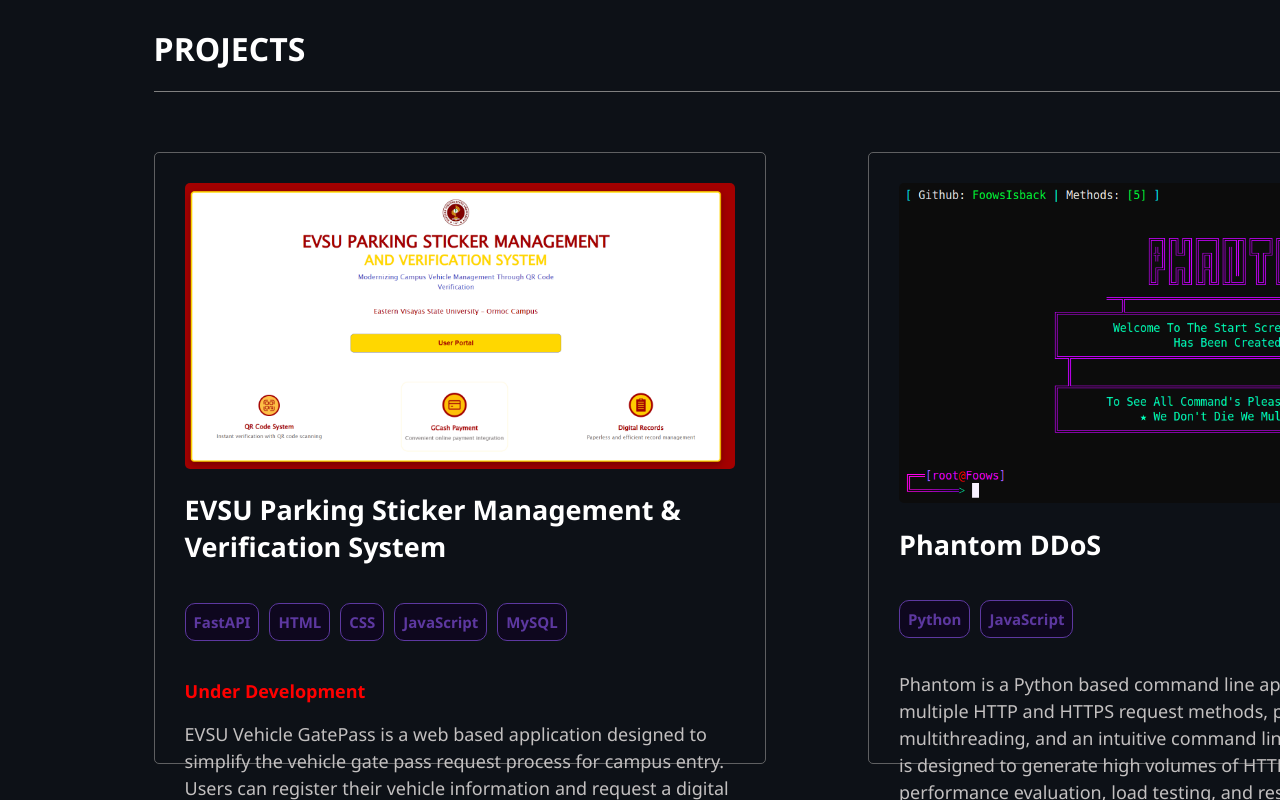
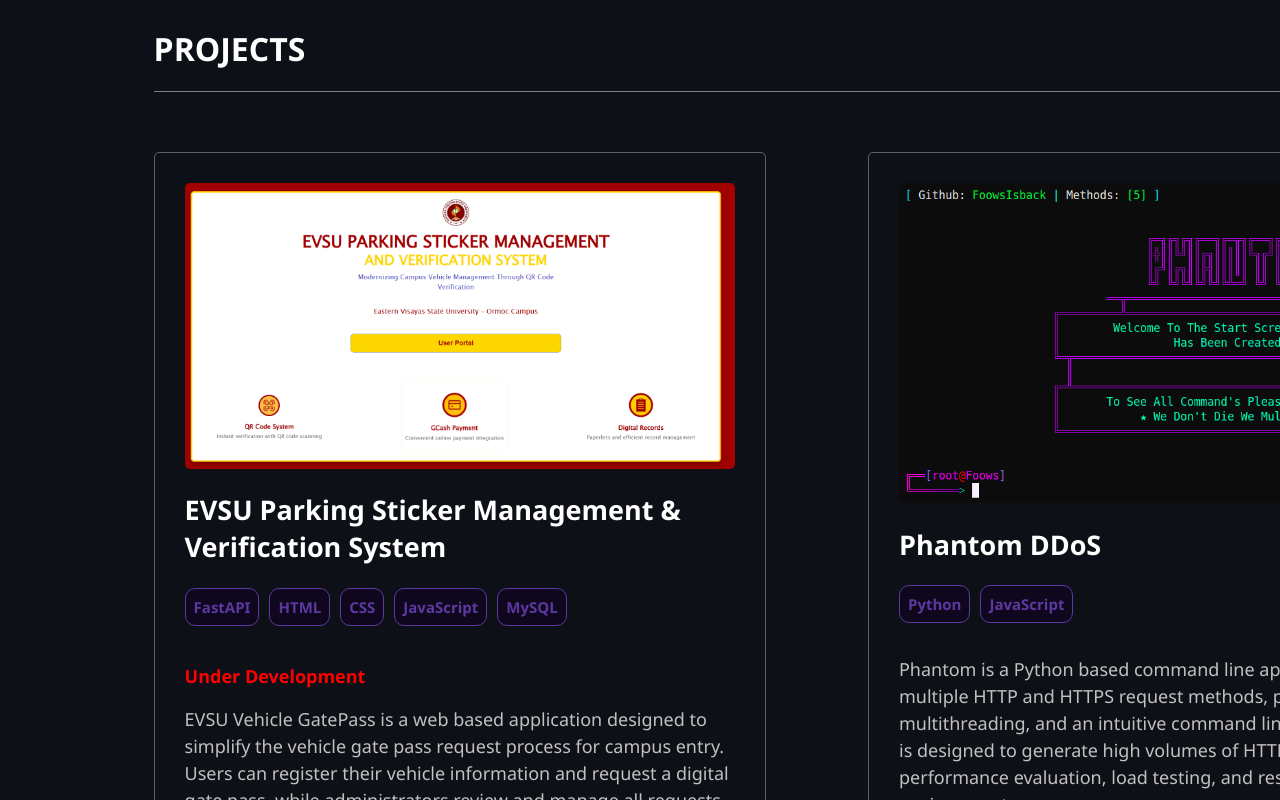
Before and after one commit to FoowsIsBack/Web_Portfolio, a React (Vite) app: page / in a window 1280 px wide. Shown: the part 3260-4060 px from the top of the page. Built offline with nearby package versions, Linux system fonts and the light colour scheme.

Commit message:
update ccss for main page

```diff
--- a/src/assets/Css/Page.module.css
+++ b/src/assets/Css/Page.module.css
@@ -315,7 +315,7 @@
     margin-top: 30px;
     padding: 30px;
     width: 550px;
-    height: 550px;
+    min-height: 600px;
     border: 1px solid rgba(128, 128, 128, 0.709);
     border-radius: 5px;
     cursor: pointer;
@@ -343,6 +343,10 @@
     font-style: normal;
 }
 
+.page > a, .page1 > a{
+    display: flex;
+}
+
 .page1{
     margin-top: 50px;
 }
@@ -356,12 +360,12 @@
     padding: 8px;
     font-size: 15px;
     opacity: 0.7;
+    margin-top: 0;
 }
 
 .description{
     display: flex;
     gap: 10px;
-    flex: 1;
 }
 
 .description1 > p{
@@ -427,7 +431,6 @@
     transition: all 0.3 ease;
 }
 
-
 .ama::before{
     content: "";
     position: absolute;
@@ -468,6 +471,6 @@
     margin-left: 20px;
 }
 
-.infoschool1 > h3, .infoschool1 > h4, .infoschool1 > p {
+.infoschool1 > h3, .infoschool1 > h4, .infoschool1 > p{
     margin-left: 20px;
 }
```
